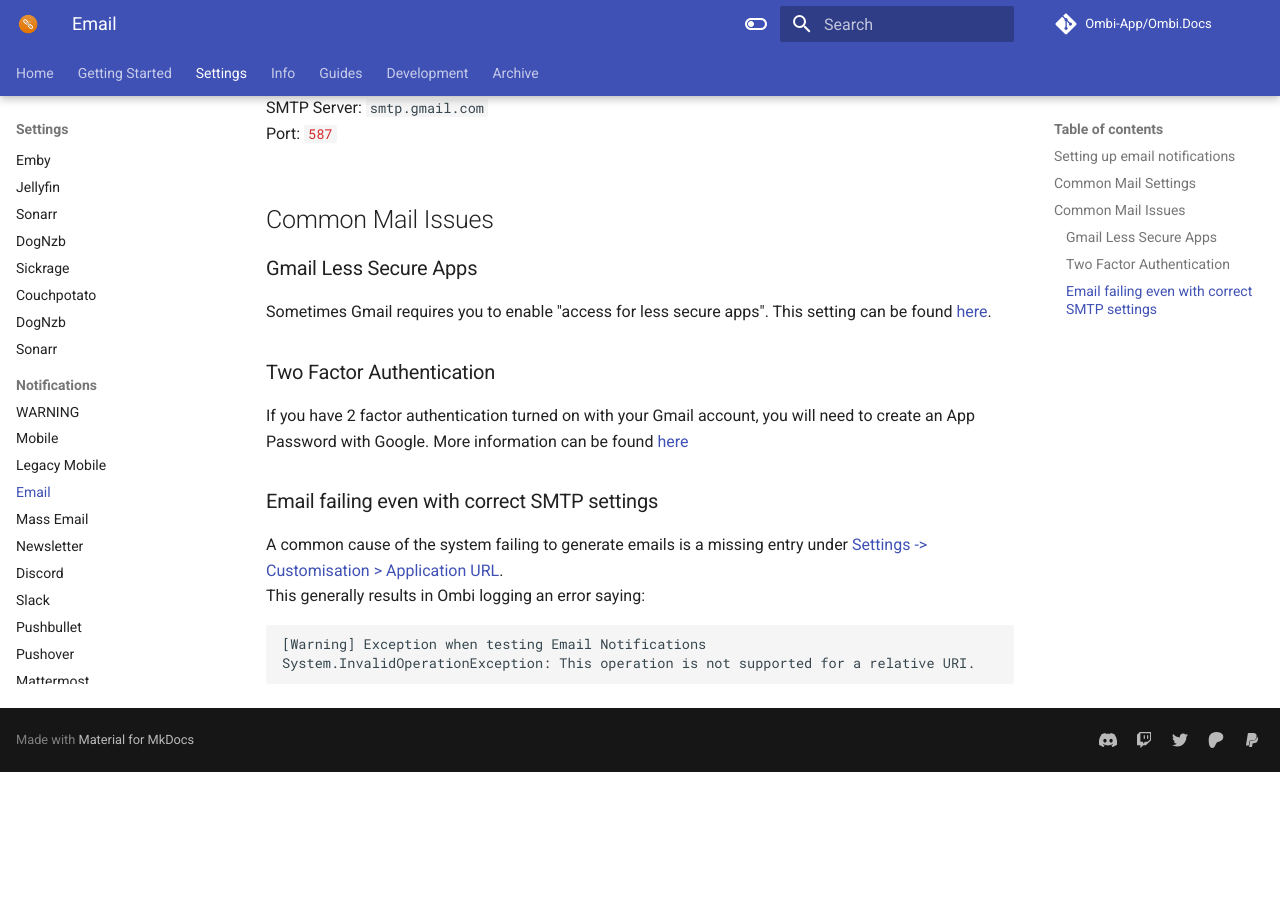
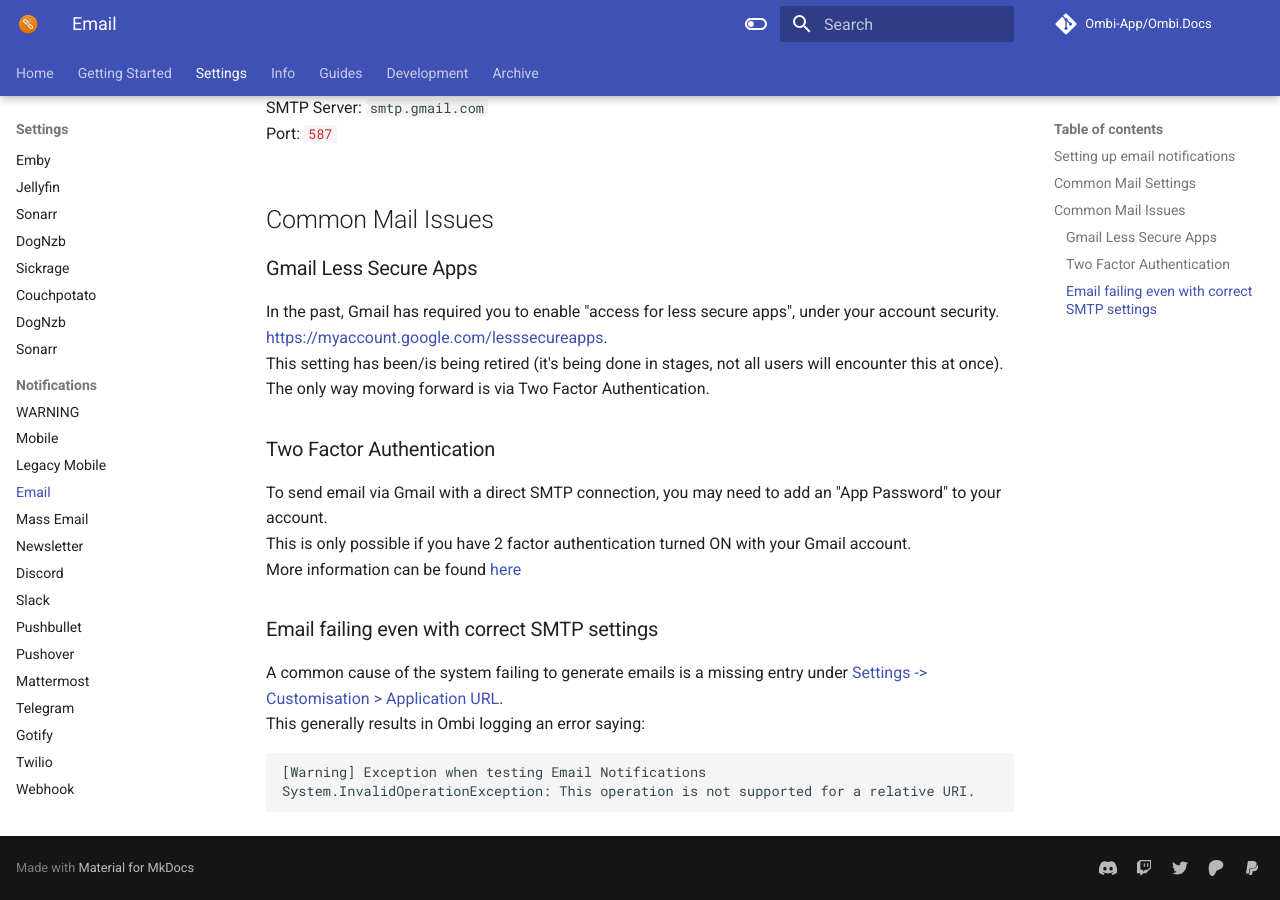
Before and after one commit to Ombi-app/Ombi.Docs, an MkDocs documentation site: the page built from docs/settings/notifications/email.md, in a window 1280 px wide and 900 px high, scrolled down 720 px. Built offline with MkDocs 1.6.1 and Material for MkDocs 9.7.7, drawn with Linux system fonts in a browser that asks for light colours; comment, search, counter and statistics services are not loaded; before the commit the page ends 1492 px from its top, so only the background shows below that.

Commit message:
Add 2FA Gmail note

```diff
--- a/docs/settings/notifications/email.md
+++ b/docs/settings/notifications/email.md
@@ -34,11 +34,15 @@
 
 ### Gmail Less Secure Apps
 
-Sometimes Gmail requires you to enable "access for less secure apps". This setting can be found [here](https://myaccount.google.com/lesssecureapps).
+In the past, Gmail has required you to enable "access for less secure apps", under your account security. [https://myaccount.google.com/lesssecureapps](https://myaccount.google.com/lesssecureapps).
+This setting has been/is being retired (it's being done in stages, not all users will encounter this at once).
+The only way moving forward is via Two Factor Authentication.
 
 ### Two Factor Authentication
 
-If you have 2 factor authentication turned on with your Gmail account, you will need to create an App Password with Google. More information can be found [here](https://support.google.com/accounts/answer/185833)
+To send email via Gmail with a direct SMTP connection, you may need to add an "App Password" to your account.
+This is only possible if you have 2 factor authentication turned ON with your Gmail account.
+More information can be found [here](https://support.google.com/accounts/answer/185833)
 
 ### Email failing even with correct SMTP settings
 
```
